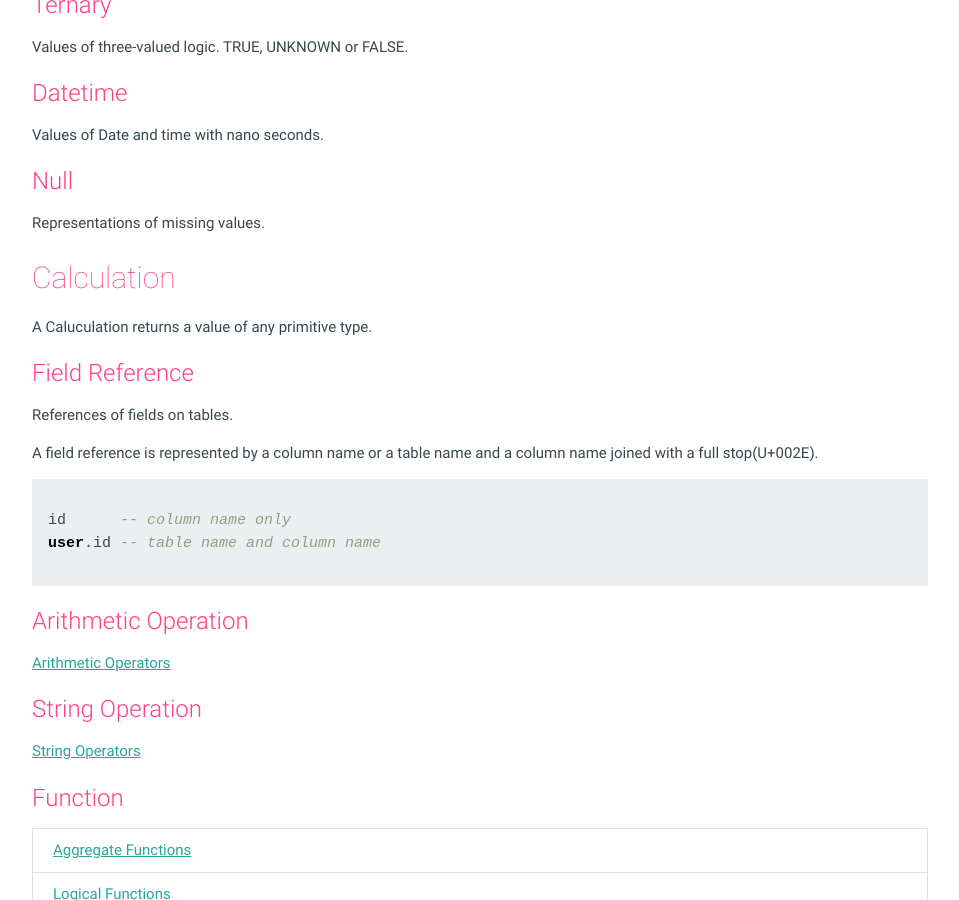
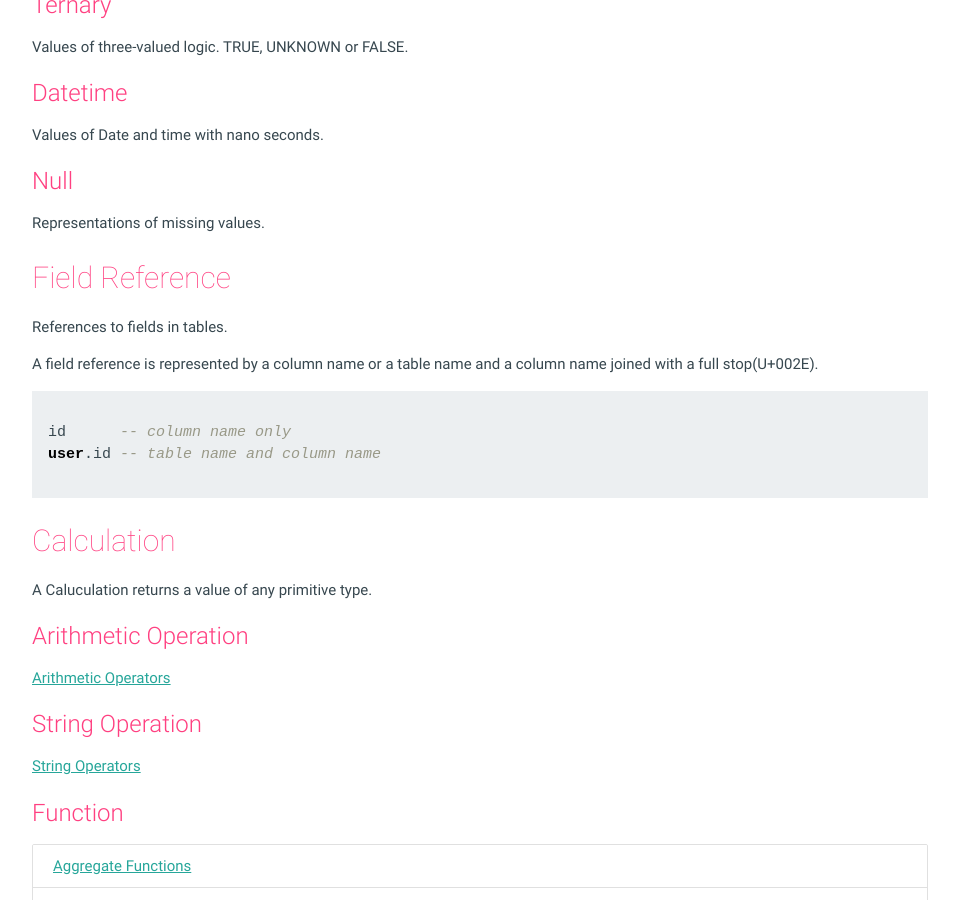
Before and after one commit to mithrandie/csvq, a Jekyll site: the page built from docs/_posts/2006-01-02-value.md, in a window 1280 px wide and 900 px high, scrolled down 1807 px. Shown: the whole window, without its empty margins (160-1119 px from the left). Built offline with Jekyll 4.4.1, drawn with Linux system fonts in a browser that asks for light colours; some of the changed text lies outside the part shown.

Commit message:
Update docs.

````diff
--- a/docs/_posts/2006-01-02-value.md
+++ b/docs/_posts/2006-01-02-value.md
@@ -14,8 +14,8 @@ category: reference
   * [Ternary](#ternary)
   * [Datetime](#datetime)
   * [Null](#null)
+* [Field Reference](#field_reference)
 * [Calculation](#calculation)
-  * [Field Reference](#field_reference)
   * [Arithmetic Operation](#arithmetic_operation)
   * [String Operation](#string_operation)
   * [Function](#function)
@@ -69,15 +69,10 @@ Values of Date and time with nano seconds.
 
 Representations of missing values.
 
-## Calculation
-{: #calculation}
-
-A Caluculation returns a value of any primitive type.
-
-### Field Reference
+## Field Reference
 {: #field_reference}
 
-References of fields on tables.
+References to fields in tables.
 
 A field reference is represented by a column name or a table name and a column name joined with a full stop(U+002E).
 
@@ -85,6 +80,11 @@ A field reference is represented by a column name or a table name and a column n
 id      -- column name only
 user.id -- table name and column name
 ```
+
+## Calculation
+{: #calculation}
+
+A Caluculation returns a value of any primitive type.
 
 ### Arithmetic Operation
 {: #arithmetic_peration}
````
